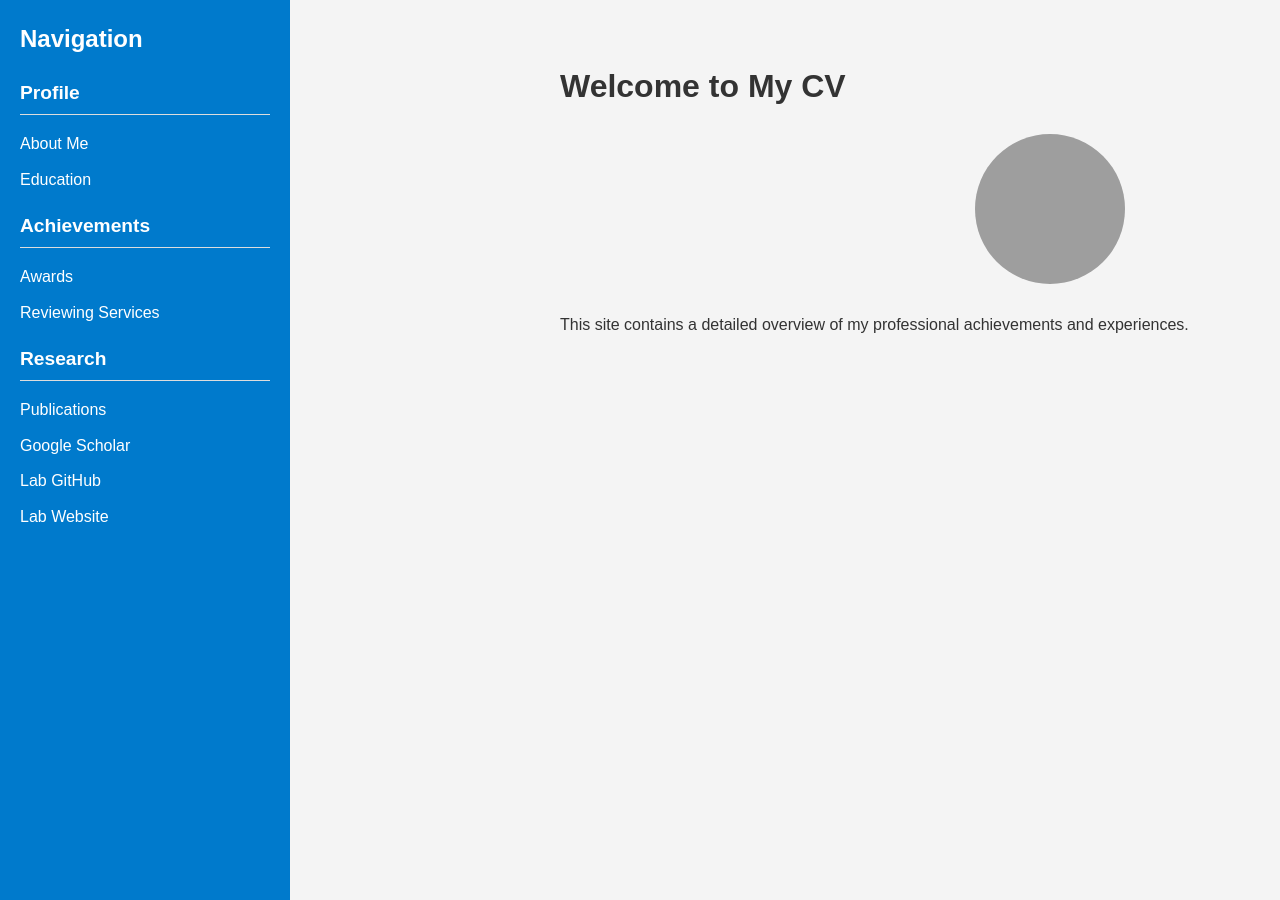
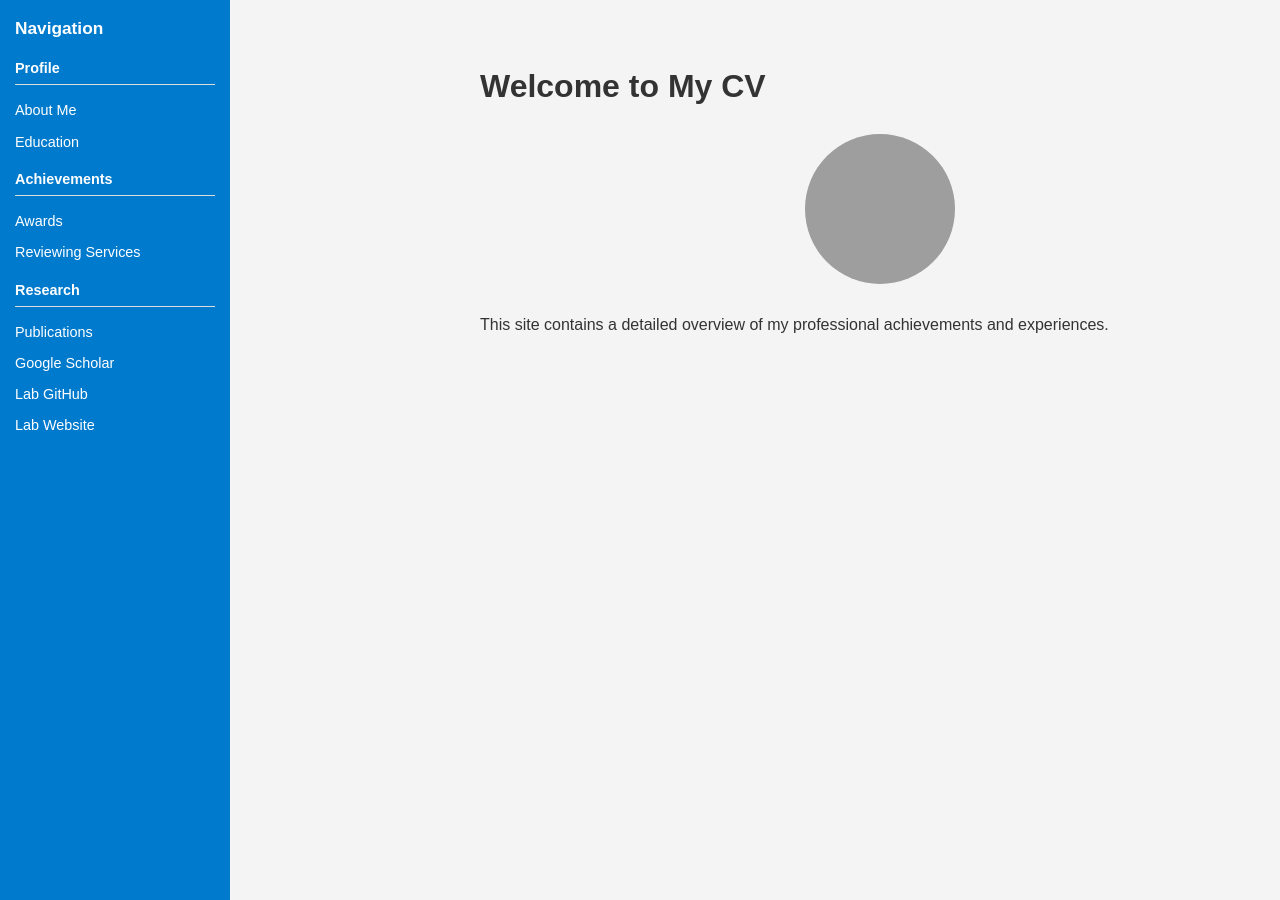
Before and after one commit to Yangyejiang/yangyejiang.github.io, a Jekyll site: the page built from index.md, in a window 1280 px wide. Built offline with Jekyll 4.4.1, drawn with Linux system fonts in a browser that asks for light colours; grey boxes are pictures that could not be loaded.

Commit message:
Update default.html

```diff
--- a/_layouts/default.html
+++ b/_layouts/default.html
@@ -15,29 +15,31 @@
             display: flex;
         }
         .sidebar {
-            width: 250px;
+            width: 200px; /* 减少侧边栏宽度 */
             background: #007acc;
             color: #fff;
-            padding: 20px;
+            padding: 15px; /* 缩小内边距 */
             position: fixed;
             height: 100%;
+            font-size: 0.9em; /* 减小字体大小 */
         }
         .sidebar h2 {
             margin-top: 0;
+            font-size: 1.2em; /* 调整标题大小 */
         }
         .sidebar-group h3 {
-            margin-bottom: 10px;
-            font-size: 1.2em;
+            margin-bottom: 8px;
+            font-size: 1em; /* 调整分组标题大小 */
             color: #fff;
             border-bottom: 1px solid #ddd;
-            padding-bottom: 5px;
+            padding-bottom: 4px;
         }
         .sidebar ul {
             list-style: none;
             padding: 0;
         }
         .sidebar ul li {
-            margin-bottom: 10px;
+            margin-bottom: 8px;
         }
         .sidebar ul li a {
             color: #fff;
@@ -47,10 +49,10 @@
             text-decoration: underline;
         }
         .content {
-            margin-left: 260px; /* 调整这里的值以增加或减少内容部分的宽度 */
+            margin-left: 220px; /* 增加内容区域的宽度，减少左侧留白 */
             padding: 20px;
-            max-width: 1000px; /* 调整这里的值以增加内容区域的最大宽度 */
-            width: 100%; /* 保证内容区域占据剩余的宽度 */
+            max-width: 1100px; /* 扩大内容区域的最大宽度 */
+            width: calc(100% - 220px); /* 确保内容区域占据剩余的宽度 */
         }
     </style>
 </head>
```
